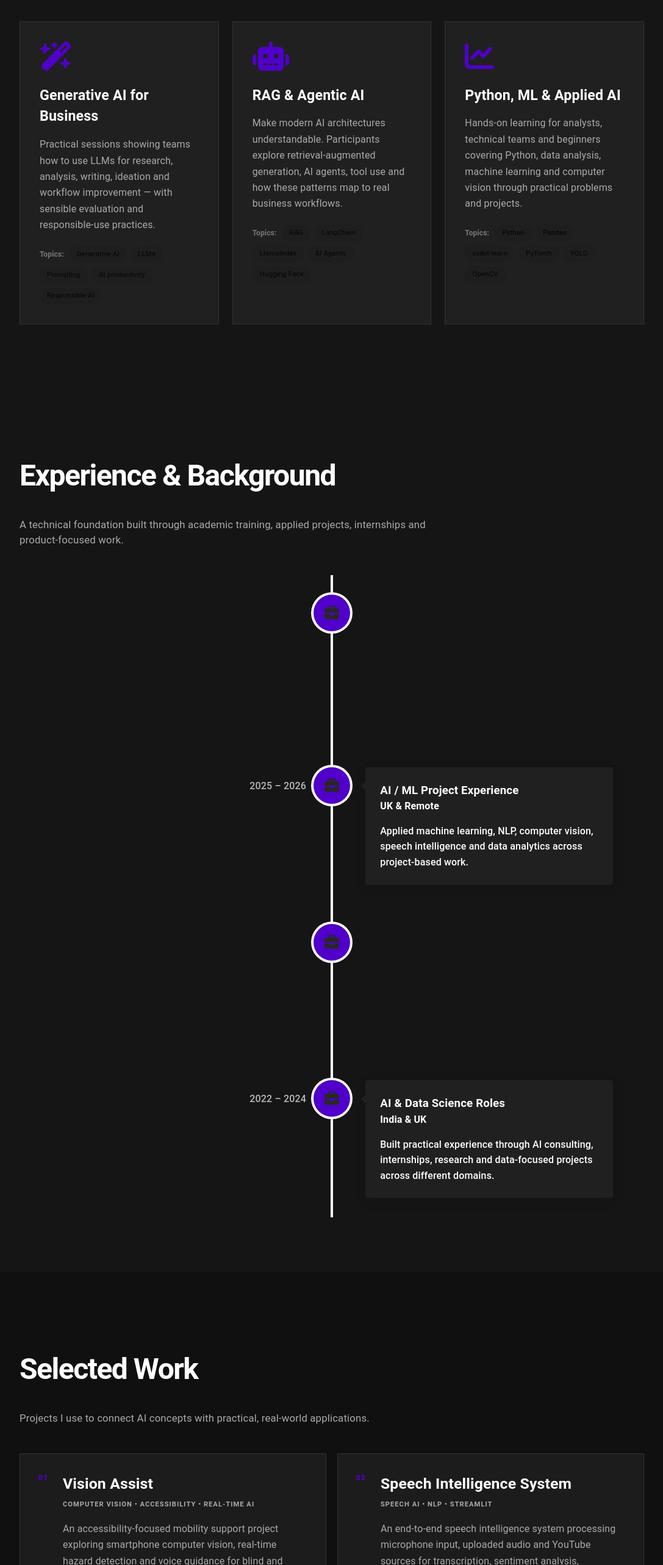
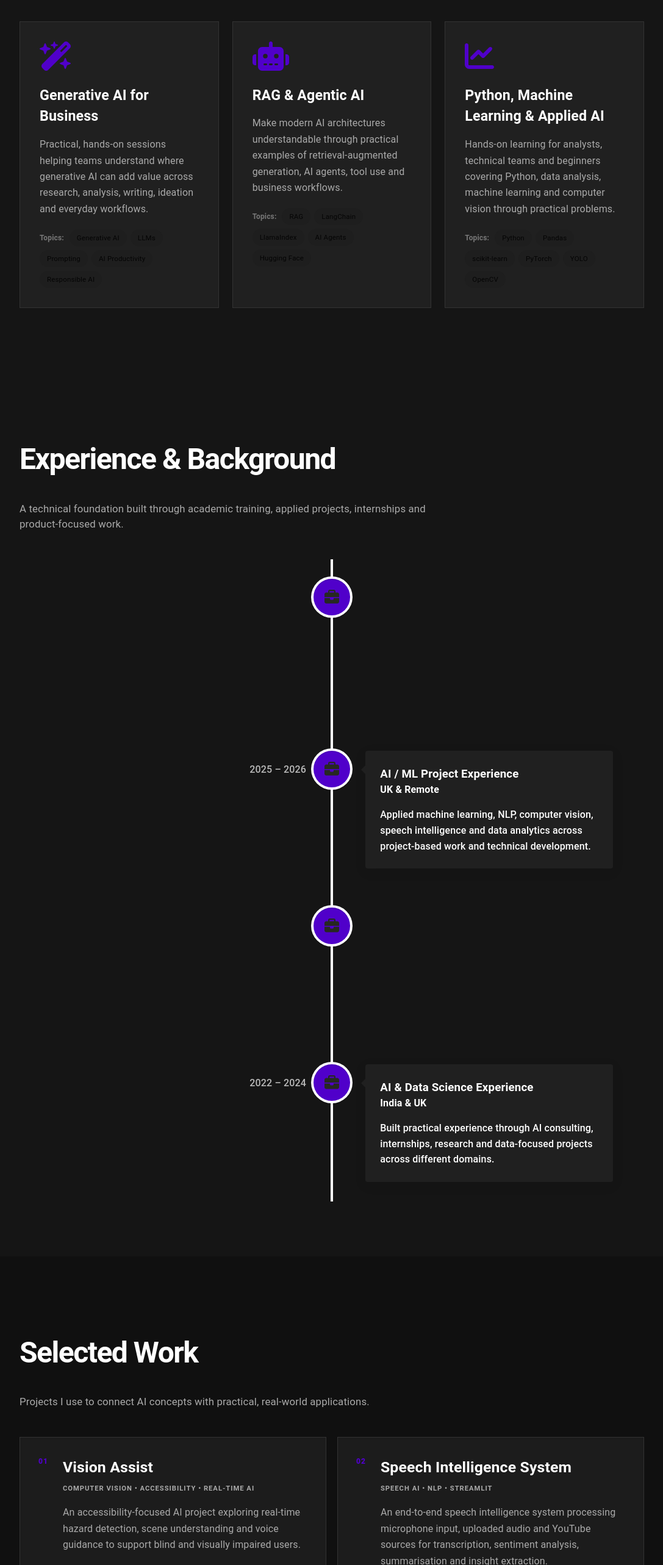
Before and after one commit to SudhaMsr/sudha-ai-portfolio, a React (Create React App) app in the folder sudha-ai-portfolio/: page / in a window 1280 px wide. Shown: the part 1120-3686 px from the top of the page at 61% size, without its empty margins (96-1183 px from the left). Built offline with nearby package versions, Linux system fonts and the light colour scheme.

Commit message:
Revise portfolio content and update links
Updated portfolio content with new website and Medium link. Revised training, workshops, projects, and history entries for clarity and detail.

```diff
--- a/sudha-ai-portfolio/src/content.ts
+++ b/sudha-ai-portfolio/src/content.ts
@@ -3,34 +3,172 @@ export const profile = {
   email: 'sudhamsr23@gmail.com',
   github: 'https://github.com/SudhaMsr',
   linkedin: 'https://www.linkedin.com/in/sudhamsr/',
-  website: 'https://visionassistai.com/',
+  medium: 'https://medium.com/@sudhamsr',
+  website: 'https://sudha-ai-portfolio.vercel.app/',
 };
 
 export const training = [
-  { title:'Generative AI for Business', text:'Practical sessions showing teams how to use LLMs for research, analysis, writing, ideation and workflow improvement — with sensible evaluation and responsible-use practices.', labels:['Generative AI','LLMs','Prompting','AI productivity','Responsible AI'] },
-  { title:'RAG & Agentic AI', text:'Make modern AI architectures understandable. Participants explore retrieval-augmented generation, AI agents, tool use and how these patterns map to real business workflows.', labels:['RAG','LangChain','LlamaIndex','AI Agents','Hugging Face'] },
-  { title:'Python, ML & Applied AI', text:'Hands-on learning for analysts, technical teams and beginners covering Python, data analysis, machine learning and computer vision through practical problems and projects.', labels:['Python','Pandas','scikit-learn','PyTorch','YOLO','OpenCV'] }
+  {
+    title: 'Generative AI for Business',
+    text: 'Practical, hands-on sessions helping teams understand where generative AI can add value across research, analysis, writing, ideation and everyday workflows.',
+    labels: [
+      'Generative AI',
+      'LLMs',
+      'Prompting',
+      'AI Productivity',
+      'Responsible AI'
+    ]
+  },
+  {
+    title: 'RAG & Agentic AI',
+    text: 'Make modern AI architectures understandable through practical examples of retrieval-augmented generation, AI agents, tool use and business workflows.',
+    labels: [
+      'RAG',
+      'LangChain',
+      'LlamaIndex',
+      'AI Agents',
+      'Hugging Face'
+    ]
+  },
+  {
+    title: 'Python, Machine Learning & Applied AI',
+    text: 'Hands-on learning for analysts, technical teams and beginners covering Python, data analysis, machine learning and computer vision through practical problems.',
+    labels: [
+      'Python',
+      'Pandas',
+      'scikit-learn',
+      'PyTorch',
+      'YOLO',
+      'OpenCV'
+    ]
+  }
 ];
 
 export const workshops = [
-  { title:'Generative AI for Business', text:'A practical introduction for teams that want to use AI safely and effectively in day-to-day work.', points:['Identify useful AI use cases','Write stronger prompts','Evaluate AI outputs','Understand common risks'] },
-  { title:'Build Your First RAG Application', text:'A hands-on introduction to retrieval-augmented generation using Python and modern LLM tooling.', points:['Understand the RAG architecture','Work with documents and embeddings','Build a simple Q&A workflow','Evaluate retrieval and responses'] },
-  { title:'AI Agents: From Concepts to Applications', text:'An accessible introduction to agentic AI and how teams can think about multi-step AI workflows.', points:['Understand agents vs chatbots','Map tasks into agent workflows','Explore tools and function calling','Discuss business use cases'] },
-  { title:'Python for Data & AI', text:'A practical session for beginners and analysts who want to use Python for real data work.', points:['Load and clean data','Analyse datasets with pandas','Visualise insights','Build a simple ML workflow'] },
-  { title:'Computer Vision in Practice', text:'Explore how modern vision models turn images and video into useful information.', points:['Understand object detection','Work with YOLO concepts','Explore real-time inference','Discuss deployment constraints'] },
-  { title:'AI Adoption & Responsible Use', text:'Help teams think beyond the hype and identify where AI can create measurable value.', points:['Find high-value use cases','Assess data and process readiness','Understand hallucination and privacy risks','Define sensible evaluation metrics'] }
+  {
+    title: 'Generative AI for Business',
+    text: 'A practical introduction for teams that want to understand how to use AI effectively and responsibly in everyday work.',
+    points: [
+      'Identify useful AI use cases',
+      'Write stronger prompts',
+      'Evaluate AI outputs',
+      'Understand common risks'
+    ]
+  },
+  {
+    title: 'Build Your First RAG Application',
+    text: 'A hands-on introduction to retrieval-augmented generation using Python and modern LLM tooling.',
+    points: [
+      'Understand the RAG architecture',
+      'Work with documents and embeddings',
+      'Build a simple Q&A workflow',
+      'Evaluate retrieval and responses'
+    ]
+  },
+  {
+    title: 'AI Agents: From Concepts to Applications',
+    text: 'An accessible introduction to agentic AI and how teams can think about multi-step AI workflows.',
+    points: [
+      'Understand agents vs chatbots',
+      'Map tasks into agent workflows',
+      'Explore tools and function calling',
+      'Discuss business use cases'
+    ]
+  },
+  {
+    title: 'Python for Data & AI',
+    text: 'A practical session for beginners and analysts who want to use Python for real data work.',
+    points: [
+      'Load and clean data',
+      'Analyse datasets with pandas',
+      'Visualise insights',
+      'Build a simple ML workflow'
+    ]
+  },
+  {
+    title: 'Computer Vision in Practice',
+    text: 'Explore how modern computer vision models turn images and video into useful information.',
+    points: [
+      'Understand object detection',
+      'Work with YOLO concepts',
+      'Explore real-time inference',
+      'Discuss deployment constraints'
+    ]
+  },
+  {
+    title: 'AI Adoption & Responsible Use',
+    text: 'Help teams move beyond AI hype and identify where AI can create measurable value.',
+    points: [
+      'Find high-value use cases',
+      'Assess data and process readiness',
+      'Understand hallucination and privacy risks',
+      'Define sensible evaluation metrics'
+    ]
+  }
 ];
 
 export const projects = [
-  { title:'Vision Assist', type:'Computer Vision • Accessibility • Real-time AI', text:'An accessibility-focused mobility support project exploring smartphone computer vision, real-time hazard detection and voice guidance for blind and visually impaired users.', link:'https://visionassistai.com/' },
-  { title:'Speech Intelligence System', type:'Speech AI • NLP • Streamlit', text:'An end-to-end speech intelligence system processing microphone input, uploaded audio and YouTube sources for transcription, sentiment analysis, summarisation and insight extraction.', link:'' },
-  { title:'Transformer Sentiment Analysis', type:'Transformers • NLP • Research', text:'Applied transformer-based NLP methods to sentiment analysis as part of MSc Data Science research, evaluating modern language models for text classification.', link:'' },
-  { title:'Applied Data & ML Projects', type:'Python • Machine Learning • Analytics', text:'Project work spanning time-series forecasting, retail analytics, financial data and fitness activity data, translating real datasets into models and actionable insights.', link:'' }
+  {
+    title: 'Vision Assist',
+    type: 'Computer Vision • Accessibility • Real-time AI',
+    text: 'An accessibility-focused AI project exploring real-time hazard detection, scene understanding and voice guidance to support blind and visually impaired users.',
+    link: 'https://visionassistai.com/'
+  },
+  {
+    title: 'Speech Intelligence System',
+    type: 'Speech AI • NLP • Streamlit',
+    text: 'An end-to-end speech intelligence system processing microphone input, uploaded audio and YouTube sources for transcription, sentiment analysis, summarisation and insight extraction.',
+    link: ''
+  },
+  {
+    title: 'RAG Conversational AI',
+    type: 'Generative AI • RAG • NLP',
+    text: 'A conversational AI system for interacting with documents and websites using retrieval-augmented generation and modern LLM tooling.',
+    link: ''
+  },
+  {
+    title: 'Transformer Sentiment Analysis',
+    type: 'Transformers • NLP • Research',
+    text: 'Transformer-based sentiment analysis developed during MSc Data Science research, achieving 82.4% accuracy on the SST-2 benchmark.',
+    link: ''
+  },
+  {
+    title: 'AI-MedVision',
+    type: 'Computer Vision • Deep Learning',
+    text: 'A computer vision project exploring deep learning for medical image classification and an interactive application workflow.',
+    link: ''
+  },
+  {
+    title: 'Data & Machine Learning Analytics',
+    type: 'Python • Machine Learning • Analytics',
+    text: 'Applied data science work spanning time-series forecasting, retail analytics, financial data and fitness activity data, translating real datasets into models and actionable insights.',
+    link: ''
+  }
 ];
 
 export const history = [
-  {date:'2026 – present', title:'AI & Data Science Practitioner / Founder', place:'Bristol, UK', text:'Building practical AI systems, exploring accessibility technology, developing educational content and working with technology and founder communities.'},
-  {date:'2025 – 2026', title:'AI / ML Project Experience', place:'UK & Remote', text:'Applied machine learning, NLP, computer vision, speech intelligence and data analytics across project-based work.'},
-  {date:'2024 – 2025', title:'MSc Data Science', place:'University of Bristol', text:'Advanced study across AI, text analytics, large-scale data engineering, visual analytics and applied data science.'},
-  {date:'2022 – 2024', title:'AI & Data Science Roles', place:'India & UK', text:'Built practical experience through AI consulting, internships, research and data-focused projects across different domains.'}
+  {
+    date: '2026 – present',
+    title: 'AI & Data Science Practitioner',
+    place: 'Bristol, UK',
+    text: 'Building practical AI systems across computer vision, speech AI, generative AI and data science while developing technical educational content and exploring AI accessibility applications.'
+  },
+  {
+    date: '2025 – 2026',
+    title: 'AI / ML Project Experience',
+    place: 'UK & Remote',
+    text: 'Applied machine learning, NLP, computer vision, speech intelligence and data analytics across project-based work and technical development.'
+  },
+  {
+    date: '2024 – 2025',
+    title: 'MSc Data Science',
+    place: 'University of Bristol',
+    text: 'Advanced study across artificial intelligence, NLP, visual analytics, large-scale data engineering and applied data science.'
+  },
+  {
+    date: '2022 – 2024',
+    title: 'AI & Data Science Experience',
+    place: 'India & UK',
+    text: 'Built practical experience through AI consulting, internships, research and data-focused projects across different domains.'
+  }
 ];
```
